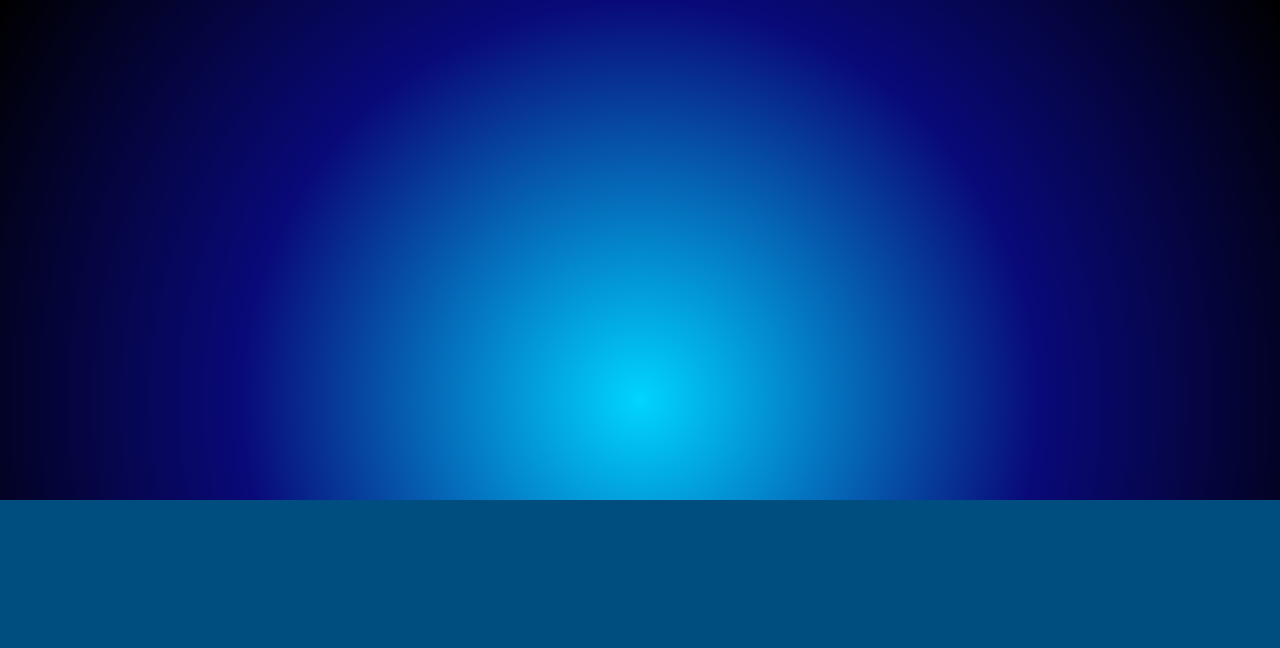
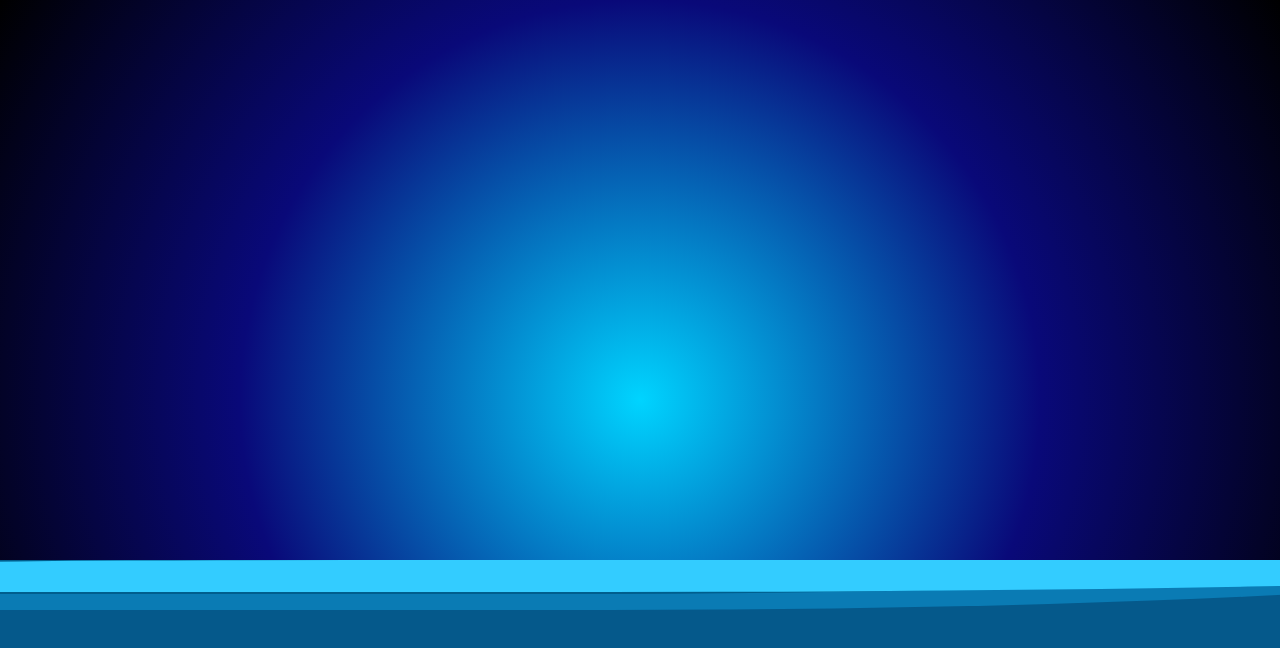
Before and after one commit to Zag5A6167/loy-kra-thong-2025, a SvelteKit app: page / in a window 1280 px wide. Shown: the top 648 px of the page. Built offline with nearby package versions, Linux system fonts and the light colour scheme.

Commit message:
add wave3

```diff
--- a/src/routes/+page.svelte
+++ b/src/routes/+page.svelte
@@ -3,7 +3,7 @@
 </script>
 
 <div class="water-container">
-
+  <div class="wave3"></div>
 </div>
 
 <style>
@@ -11,12 +11,67 @@
 
   .water-container {
     width: 100%;
-    height: 300px;
+    height: 15rem;
     overflow: hidden;
     position: fixed;
     bottom: 0;
     left: 0;
     background-color: #004d80;
+    z-index: 999;
+   animation: bgColorChange 40s linear infinite alternate;
+
+  }
+  .water-container::before{
+    content: "";
+    display:block;
+    width: 200%;
+    left: 0;
+    top: -30px;
+    position: absolute;
+    background-color: #0a7bb4;
+    height: 5rem;
+    border-radius: 45% 55% / 100% 0;
+    animation: wave 12s linear infinite ;
   }
 
+  .water-container::after{
+    content: "";
+    display:block;
+    width: 200%;
+    left: 0;
+    top: 0px;
+    background-color: #33ccff;
+    height: 2rem;
+    border-radius: 45% 55% / 100% 0;
+    animation: wave 20s linear infinite reverse;
+  }
+
+.wave3 {
+    display: block;
+    width: 200%;
+    left: 0;
+    top: -30px;
+    position: absolute;
+
+    background-color: #005e8d;
+    height: 4rem;
+    border-radius: 40% 60% / 100% 0;
+
+    animation: wave 10s linear infinite;
+}
+
+  @keyframes wave{
+    0%{
+      transform: translate3d(0,0,0);
+    }
+    100%{
+      transform: translate3d(-50%,0,0);
+    }
+  }
+
+  @keyframes bgColorChange{
+    0% { background-color: #004d80; }
+    50% { background-color: #0d6d9d; }
+    100% { background-color: #004d80; }
+  }
 </style>
```
